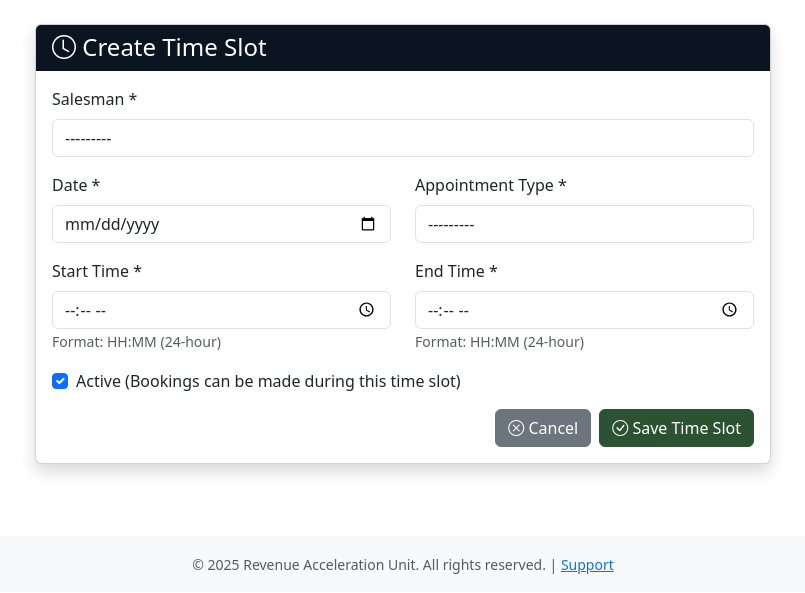
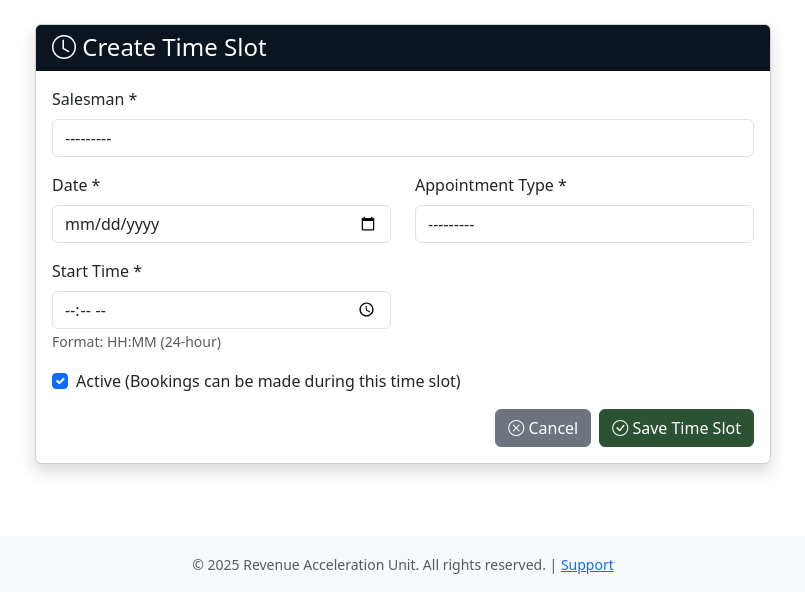
Before and after one commit to patrickodeh1/csass_project, a Django app: page /admiin/timeslots/new/ in a window 1280 px wide. Shown: the part 64-657 px from the top of the page, without its empty margins (237-1042 px from the left). Run offline with Django 5.2, Linux system fonts and the light colour scheme; a user stored in the database is signed in; data comes from the database, SQL or seed files in the repository; both versions use the stored data as it was before the commit.

Commit message:
end_time fix

```diff
--- a/core/forms.py
+++ b/core/forms.py
@@ -431,7 +431,7 @@ class BookingForm(forms.ModelForm):
 
             if not time_is_valid:
                 available_times = ", ".join([
-                    f"{slot.start_time.strftime('%I:%M %p')}-{slot.end_time.strftime('%I:%M %p')}"
+                    f"{slot.start_time.strftime('%I:%M %p')}" #-{slot.end_time.strftime('%I:%M %p')}"
                     for slot in available_slots
                 ])
                 raise forms.ValidationError(
@@ -598,12 +598,11 @@ class SystemConfigForm(forms.ModelForm):
 class AvailableTimeSlotForm(forms.ModelForm):
     class Meta:
         model = AvailableTimeSlot
-        fields = ['salesman', 'date', 'start_time', 'end_time', 'appointment_type', 'is_active']
+        fields = ['salesman', 'date', 'start_time', 'appointment_type', 'is_active']
         widgets = {
             'salesman': forms.Select(attrs={'class': 'form-control'}),
             'date': forms.DateInput(attrs={'type': 'date', 'class': 'form-control'}),
             'start_time': forms.TimeInput(attrs={'type': 'time', 'class': 'form-control'}),
-            'end_time': forms.TimeInput(attrs={'type': 'time', 'class': 'form-control'}),
             'appointment_type': forms.Select(attrs={'class': 'form-control'}),
         }
 
@@ -628,23 +627,18 @@ class AvailableTimeSlotForm(forms.ModelForm):
 
         # Add help text
         self.fields['start_time'].help_text = 'Format: HH:MM (24-hour)'
-        self.fields['end_time'].help_text = 'Format: HH:MM (24-hour)'
 
     def clean(self):
         cleaned_data = super().clean()
         start_time = cleaned_data.get('start_time')
-        end_time = cleaned_data.get('end_time')
         salesman = cleaned_data.get('salesman')
         date = cleaned_data.get('date')
         appointment_type = cleaned_data.get('appointment_type')
 
-        # Validate time range
-        if start_time and end_time:
-            if start_time >= end_time:
-                raise forms.ValidationError("End time must be after start time")
+
 
         # Check for overlapping slots for the same salesman, day, and type
-        if salesman and date is not None and start_time and end_time and appointment_type:
+        if salesman and date is not None and start_time and appointment_type:
             overlapping = AvailableTimeSlot.objects.filter(
                 salesman=salesman,
                 date=date,
@@ -657,11 +651,11 @@ class AvailableTimeSlotForm(forms.ModelForm):
                 overlapping = overlapping.exclude(pk=self.instance.pk)
 
             # Check for time overlap
-            for slot in overlapping:
+            """for slot in overlapping:
                 if (start_time < slot.end_time and end_time > slot.start_time):
                     raise forms.ValidationError(
                         f"This time slot overlaps with an existing {appointment_type} slot: "
                         f"{slot.start_time.strftime('%I:%M %p')} - {slot.end_time.strftime('%I:%M %p')}"
                     )
-
+        """
         return cleaned_data
--- a/core/models.py
+++ b/core/models.py
@@ -256,18 +256,7 @@ class Booking(models.Model):
         """Check if booking can be declined"""
         return self.status == 'pending'
 
-    def get_end_time(self):
-        """Calculate end time based on duration"""
-        dt = datetime.combine(self.appointment_date, self.appointment_time)
-        end_dt = dt + timedelta(minutes=self.duration_minutes)
-        return end_dt.time()
 
-    def get_buffer_end_time(self):
-        """Calculate when buffer period ends"""
-        config = SystemConfig.get_config()
-        dt = datetime.combine(self.appointment_date, self.appointment_time)
-        buffer_dt = dt + timedelta(minutes=self.duration_minutes + config.buffer_time_minutes)
-        return buffer_dt.time()
 
     def is_editable(self):
         """Check if booking can be edited"""
@@ -344,7 +333,6 @@ class Booking(models.Model):
             appointment_date__gte=self.start_date,
             appointment_date__lte=self.end_date,
             appointment_time__gte=self.start_time,
-            appointment_time__lt=self.end_time
         ).exists()
     def __init__(self, *args, **kwargs):
         super().__init__(*args, **kwargs)
@@ -500,7 +488,6 @@ class AvailableTimeSlot(models.Model):
     salesman = models.ForeignKey(User, on_delete=models.CASCADE, related_name='available_timeslots')
     date = models.DateField(null=True)
     start_time = models.TimeField()
-    end_time = models.TimeField()
     appointment_type = models.CharField(
         max_length=20,
         choices=APPOINTMENT_TYPE_CHOICES,
@@ -517,8 +504,8 @@ class AvailableTimeSlot(models.Model):
         ]
 
     def __str__(self):
-        return f"{self.salesman.get_full_name()} - {self.date.strftime('%b %d, %Y')} {self.start_time}-{self.end_time} ({self.get_appointment_type_display()})"
+        return f"{self.salesman.get_full_name()} - {self.date.strftime('%b %d, %Y')} {self.start_time} ({self.get_appointment_type_display()})"
 
     def is_time_in_slot(self, time_obj):
         """Check if a given time falls within this slot"""
-        return self.start_time <= time_obj < self.end_time
+        return self.start_time
--- a/core/signals.py
+++ b/core/signals.py
@@ -93,7 +93,6 @@ def log_available_time_slot_changes(sender, instance, created, **kwargs):
             'salesman': instance.salesman.get_full_name(),
             'date': str(instance.date),
             'start_time': str(instance.start_time),
-            'end_time': str(instance.end_time),
             'appointment_type': instance.get_appointment_type_display(),
         }
         create_audit_log(
--- a/core/templates/booking_detail.html
+++ b/core/templates/booking_detail.html
@@ -108,9 +108,9 @@
                             <i class="bi bi-pencil"></i> Edit
                         </a>
                         {% if booking.status != 'canceled' %}
-                        <a href="{% url 'booking_cancel' booking.id %}" class="btn btn-danger">
+                        <!--<a href="{% url 'booking_cancel' booking.id %}" class="btn btn-danger">
                             <i class="bi bi-x-circle"></i> Cancel
-                        </a>
+                        </a>-->
                         {% endif %}
                         {% endif %}
                     </div>
--- a/core/templates/timeslot_delete.html
+++ b/core/templates/timeslot_delete.html
@@ -16,7 +16,7 @@
                         <div class="mt-3">
                             <p class="mb-1"><strong>Salesman:</strong> {{ timeslot.salesman.get_full_name }}</p>
                             <p class="mb-1"><strong>Day:</strong> {{ timeslot.get_day_of_week_display }}</p>
-                            <p class="mb-1"><strong>Time:</strong> {{ timeslot.start_time|date:"g:i A" }} - {{ timeslot.end_time|date:"g:i A" }}</p>
+                            <p class="mb-1"><strong>Time:</strong> {{ timeslot.start_time|date:"g:i A" }} <!-- {{ timeslot.end_time|date:"g:i A" }}</p>-->
                             <p class="mb-0"><strong>Status:</strong>
                                 {% if timeslot.is_active %}
                                 <span class="badge bg-success">Active</span>
--- a/core/templates/timeslot_form.html
+++ b/core/templates/timeslot_form.html
@@ -59,14 +59,14 @@
                                 {% endif %}
                             </div>
 
-                            <div class="col-md-6 mb-3">
+                            <!--<div class="col-md-6 mb-3">
                                 <label for="{{ form.end_time.id_for_label }}" class="form-label">End Time *</label>
                                 {{ form.end_time }}
                                 <small class="form-text text-muted">{{ form.end_time.help_text }}</small>
                                 {% if form.end_time.errors %}
                                 <div class="text-danger">{{ form.end_time.errors }}</div>
                                 {% endif %}
-                            </div>
+                            </div>-->
                         </div>
 
                         <div class="mb-3">
--- a/core/templates/timeslots.html
+++ b/core/templates/timeslots.html
@@ -65,7 +65,7 @@
                                 <span class="badge bg-secondary">{{ slot.date|date:"D, M d" }}</span>
                             </td>
                             <td>
-                                {{ slot.start_time|time:"g:i A" }} - {{ slot.end_time|time:"g:i A" }}
+                                {{ slot.start_time|time:"g:i A" }} <!--- {{ slot.end_time|time:"g:i A" }}-->
                             </td>
                             <td>
                                 <span class="badge bg-info">{{ slot.get_appointment_type_display }}</span>
--- a/core/views.py
+++ b/core/views.py
@@ -447,24 +447,23 @@ def booking_create(request):
     slot_salesman_id = request.GET.get('salesman')
     slot_date_str = request.GET.get('date')
     start_time_str = request.GET.get('start_time')
-    end_time_str = request.GET.get('end_time')
+    #end_time_str = request.GET.get('end_time')
     slot_type = request.GET.get('type')
 
     # --- Time and Duration Calculation (Existing Logic) ---
     if slot_date_str:
         initial['appointment_date'] = slot_date_str
 
-    if start_time_str and end_time_str:
+    if start_time_str:
         try:
             # Convert time strings to datetime objects
             t1 = datetime.strptime(start_time_str, '%H:%M')
-            t2 = datetime.strptime(end_time_str, '%H:%M')
 
             # Pass a proper time object to the form
             initial['appointment_time'] = t1.time()
 
             # Calculate duration from timeslot start/end times
-            delta = datetime.combine(date.min, t2.time()) - datetime.combine(date.min, t1.time())
+            delta = datetime.combine(date.min, 15) - datetime.combine(date.min, t1.time())
             duration_in_minutes = int(delta.total_seconds() / 60)
             # Ensure minimum 15 minutes
             duration_in_minutes = max(15, duration_in_minutes)
```
Also changed, not shown: media/booking_audio/embed.html (added, +57 -0 lines), media/booking_audio/embed_bCn1myp.html (added, +57 -0 lines), core/migrations/0004_remove_availabletimeslot_end_time.py (added), db.sqlite3.
